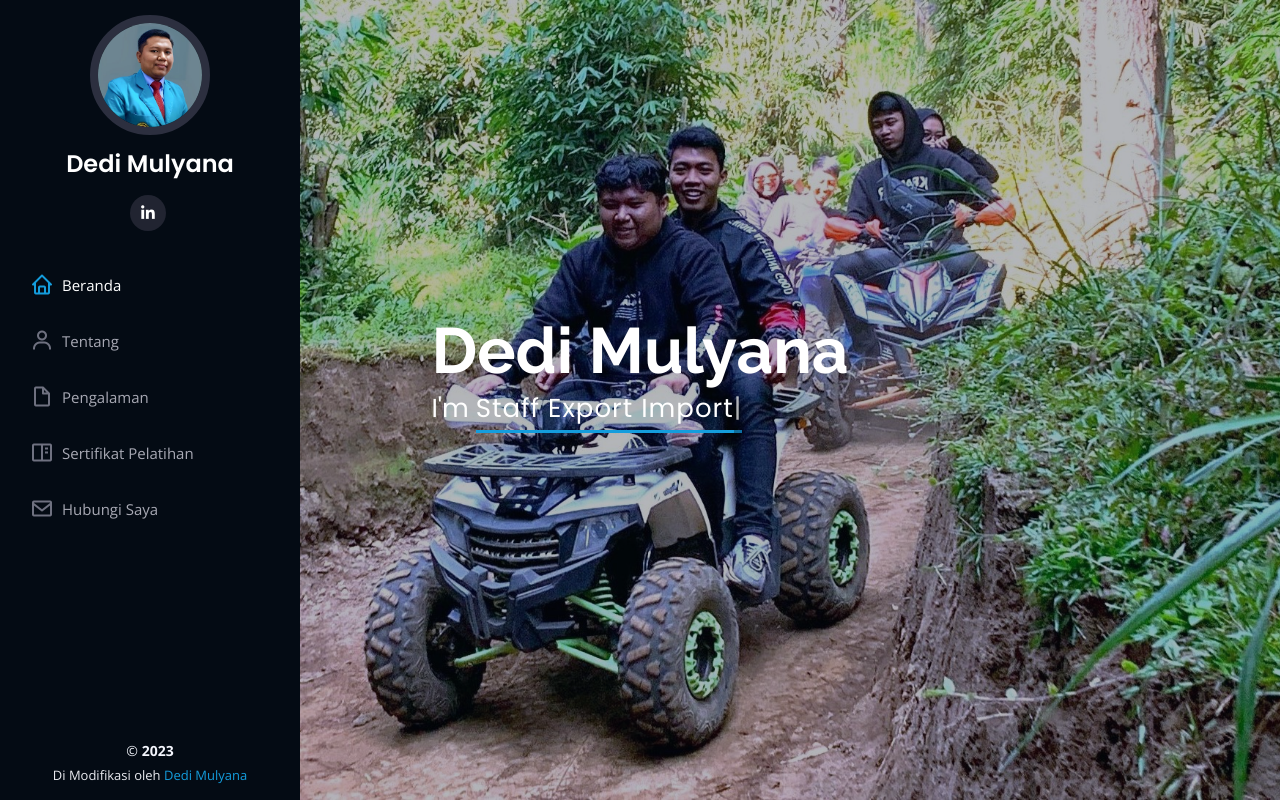
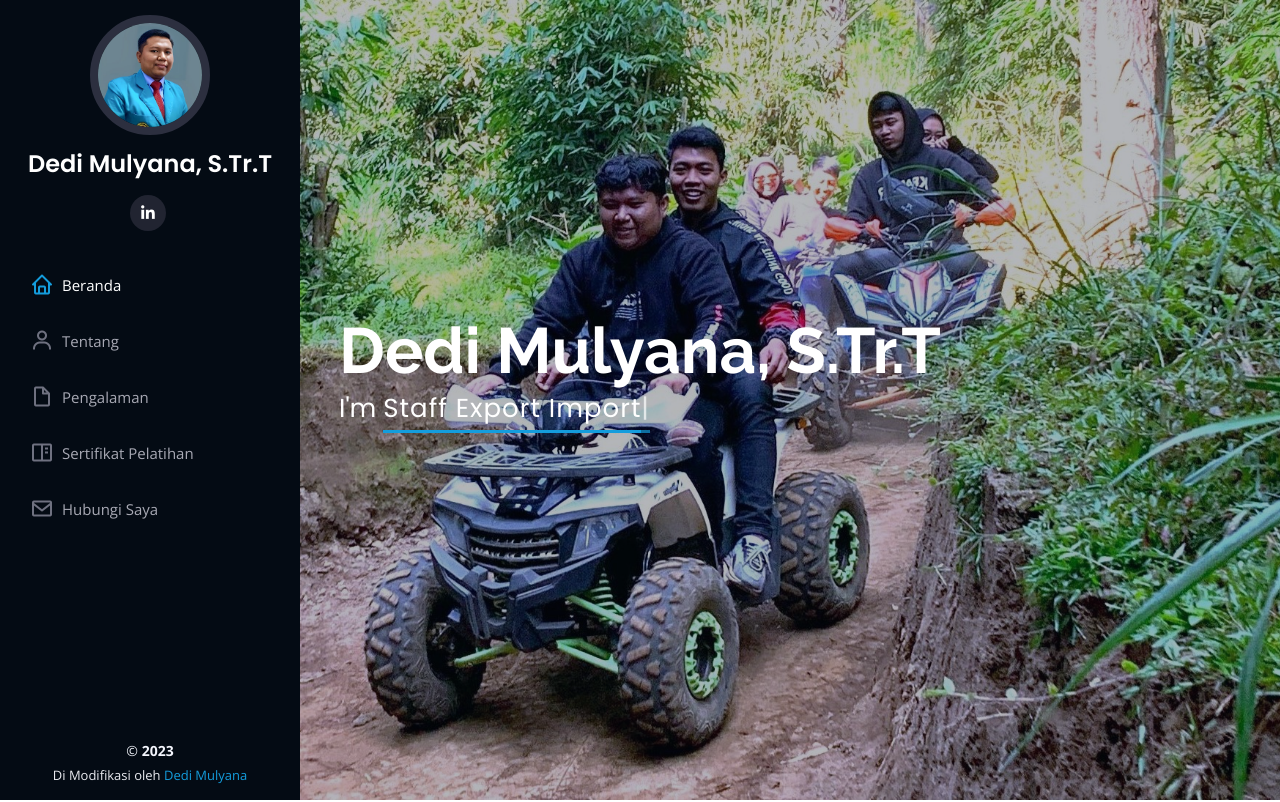
Before and after one commit to dedi98/dedimulyana.github.io, a plain HTML site: page index.html in a window 1280 px wide. Shown: the top 802 px of the page. Drawn offline with nearby package versions, Linux system fonts and the light colour scheme.

Commit message:
Update index.html
penambahan gelar

```diff
--- a/index.html
+++ b/index.html
@@ -5,7 +5,7 @@
   <meta charset="utf-8">
   <meta content="width=device-width, initial-scale=1.0" name="viewport">
 
-  <title>Cv. Dedi Mulyana</title>
+  <title>Cv. Dedi Mulyana, S.Tr.T</title>
   <meta content="" name="description">
   <meta content="" name="keywords">
 
@@ -41,7 +41,7 @@
 
       <div class="profile">
         <img src="assets/img/profile-img.jpg" alt="" class="img-fluid rounded-circle">
-        <h1 class="text-light"><a href="index.html">Dedi Mulyana</a></h1>
+        <h1 class="text-light"><a href="index.html">Dedi Mulyana, S.Tr.T</a></h1>
         <div class="social-links mt-3 text-center">
           <a href="https://www.linkedin.com/in/dedi-mulyana-501ba4139/" class="linkedin"><i class="bx bxl-linkedin"></i></a>
         </div>
@@ -62,7 +62,7 @@
   <!-- ======= Hero Section ======= -->
   <section id="hero" class="d-flex flex-column justify-content-center align-items-center">
     <div class="hero-container" data-aos="fade-in">
-      <h1>Dedi Mulyana</h1>
+      <h1>Dedi Mulyana, S.Tr.T</h1>
       <p>I'm <span class="typed" data-typed-items="It Support, Staff Export Import, Internal Audit It Inventory"></span></p>
     </div>
   </section><!-- End Hero -->
```
